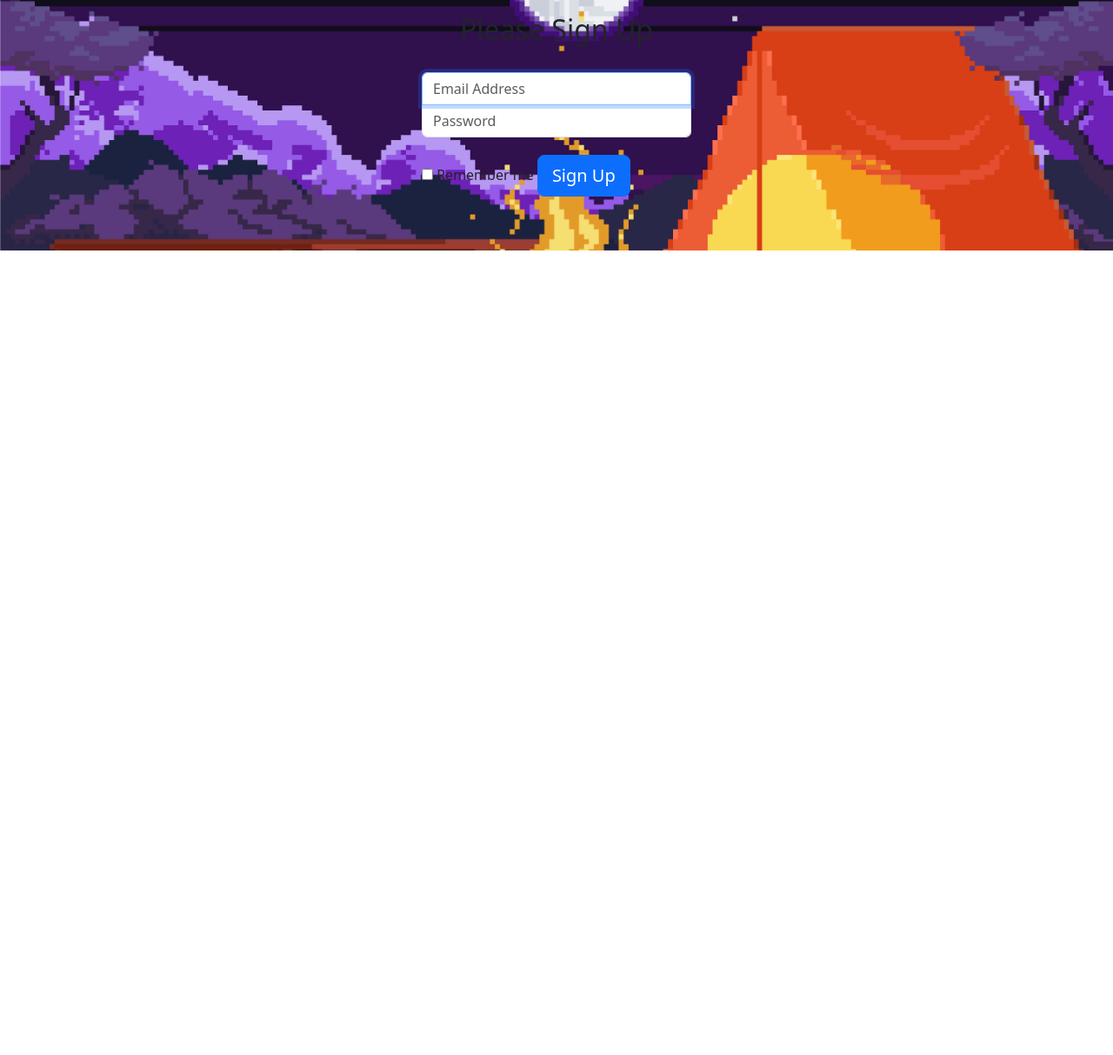
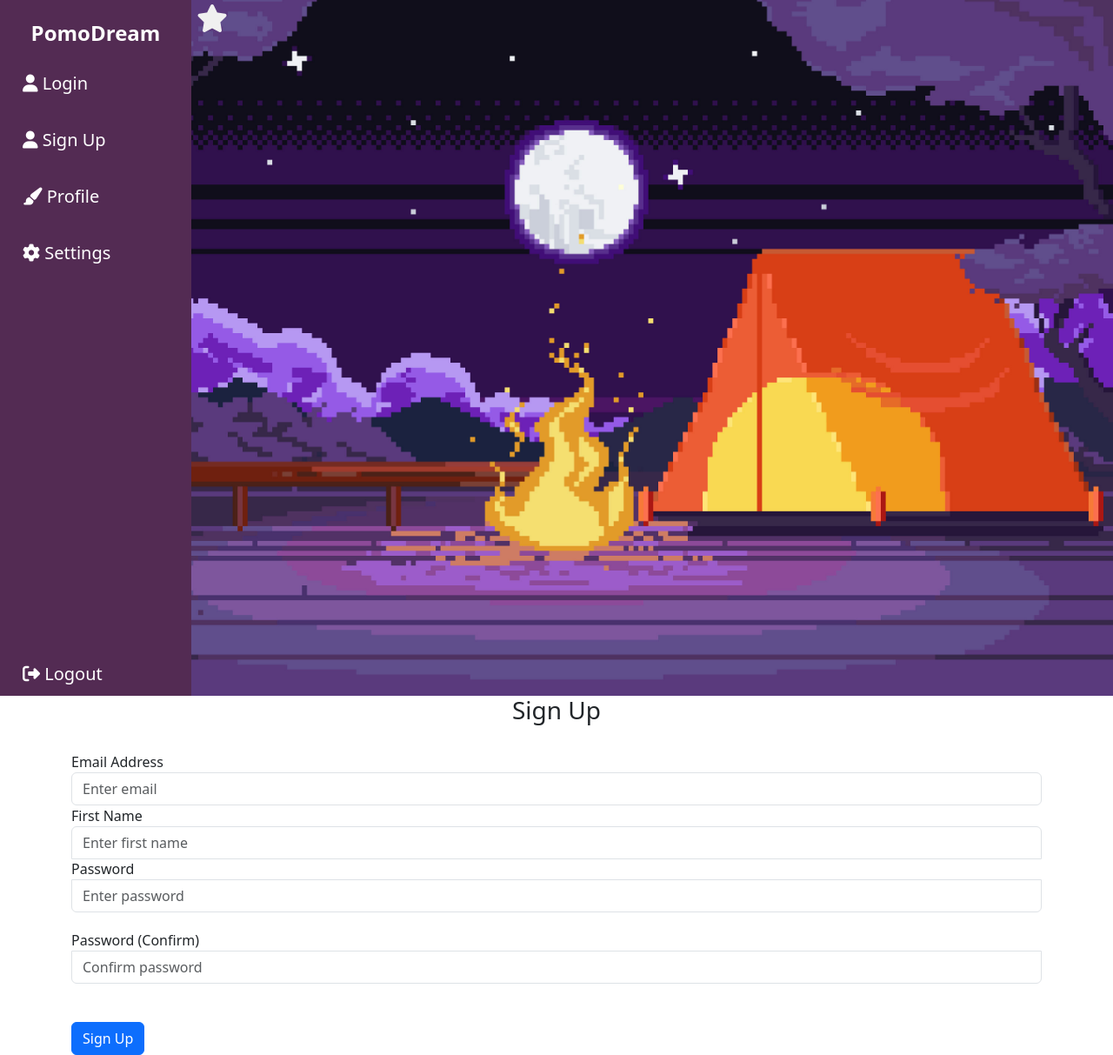
Before and after one commit to mimm1n/Pomo, a Flask app: page /sign-up in a window 1280 px wide. Shown: the whole page at 87% size. Before the commit the page ends 288 px from the top, so only its background shows below. Run offline with Flask 3, Linux system fonts and the light colour scheme; some libraries are stand-ins or nearby versions.

Commit message:
Want to merge with main.

```diff
--- a/website/__init__.py
+++ b/website/__init__.py
@@ -5,7 +5,9 @@ def create_app():
     app.config["SECRET_KEY"] = "W3AR3TH3COD3RS"
 
     from .views import views
+    from .auth import auth
 
     app.register_blueprint(views, url_prefix = '/' )
+    app.register_blueprint(auth, url_prefix = '/' )
 
     return app
--- a/website/templates/base.html
+++ b/website/templates/base.html
@@ -38,7 +38,7 @@
             </li>
 
             <li class="sidebar-item">
-              <a href="{{ url_for('views.sign_up') }}" class="sidebar-link>
+              <a href="{{ url_for('views.sign_up') }}" class="sidebar-link">
                 <i class="fa-solid fa-user"></i>
                 <span>Sign Up</span>
               </a>
--- a/website/templates/sign_up.html
+++ b/website/templates/sign_up.html
@@ -1,51 +1,48 @@
-<!DOCTYPE html>
-<html>
-  <head>
-    <link
-      rel="stylesheet"
-      href="{{ url_for('static', filename='css/style.css')}}"
+{% extends "base.html" %} {% block body
+%}
+<form method="POST">
+    <h3 class="form-signin-heading">Sign Up</h3>
+    <div class="form-group">
+      <label for="email">Email Address</label>
+      <input
+        type="email"
+        class="form-control"
+        id="email"
+        name="email"
+        placeholder="Enter email"
       />
-    <link
-      href="https://cdn.jsdelivr.net/npm/bootstrap@5.3.3/dist/css/bootstrap.min.css"
-      rel="stylesheet"
-      integrity="sha384-QWTKZyjpPEjISv5WaRU9OFeRpok6YctnYmDr5pNlyT2bRjXh0JMhjY6hW+ALEwIH"
-      crossorigin="anonymous"
-    />
-  </head>
-
-  <body>
-    <div class="hero-image">
-        <form class="form-signin">
-        <h2 class="form-signin-heading">Please Sign Up</h2>
-        <input
-
+    </div>
+    <div class="form-group">
+      <label for="firstName">First Name</label>
       <input
         type="text"
         class="form-control"
-            name="username"
-            placeholder="Email Address"
-            required=""
-            autofocus=""
+        id="firstName"
+        name="firstName"
+        placeholder="Enter first name"
       />
+    </div>
+    <div class="form-group">
+      <label for="password1">Password</label>
       <input
         type="password"
         class="form-control"
-            name="password"
-            placeholder="Password"
-            required=""
+        id="password1"
+        name="password1"
+        placeholder="Enter password"
       />
-        <label class="checkbox">
+    </div>
+    <div class="form-group">
+      <label for="password2">Password (Confirm)</label>
       <input
-                type="checkbox"
-                value="remember-me"
-                id="rememberMe"
-                name="rememberMe"> Remember me
-        </label>
-        <button
-            class="btn btn-lg btn-primary btn-block"
-            type="submit">Sign Up
-        </button>
+        type="password"
+        class="form-control"
+        id="password2"
+        name="password2"
+        placeholder="Confirm password"
+      />
+    </div>
+    <br />
+    <button type="submit" class="btn btn-primary">Sign Up</button>
   </form>
-    </div>
-  </body>
-</html>
+{% endblock %}
```
Also changed, not shown: website/auth.py (+6 -1 lines). Lines whose indentation alone changed are shown as unchanged.
